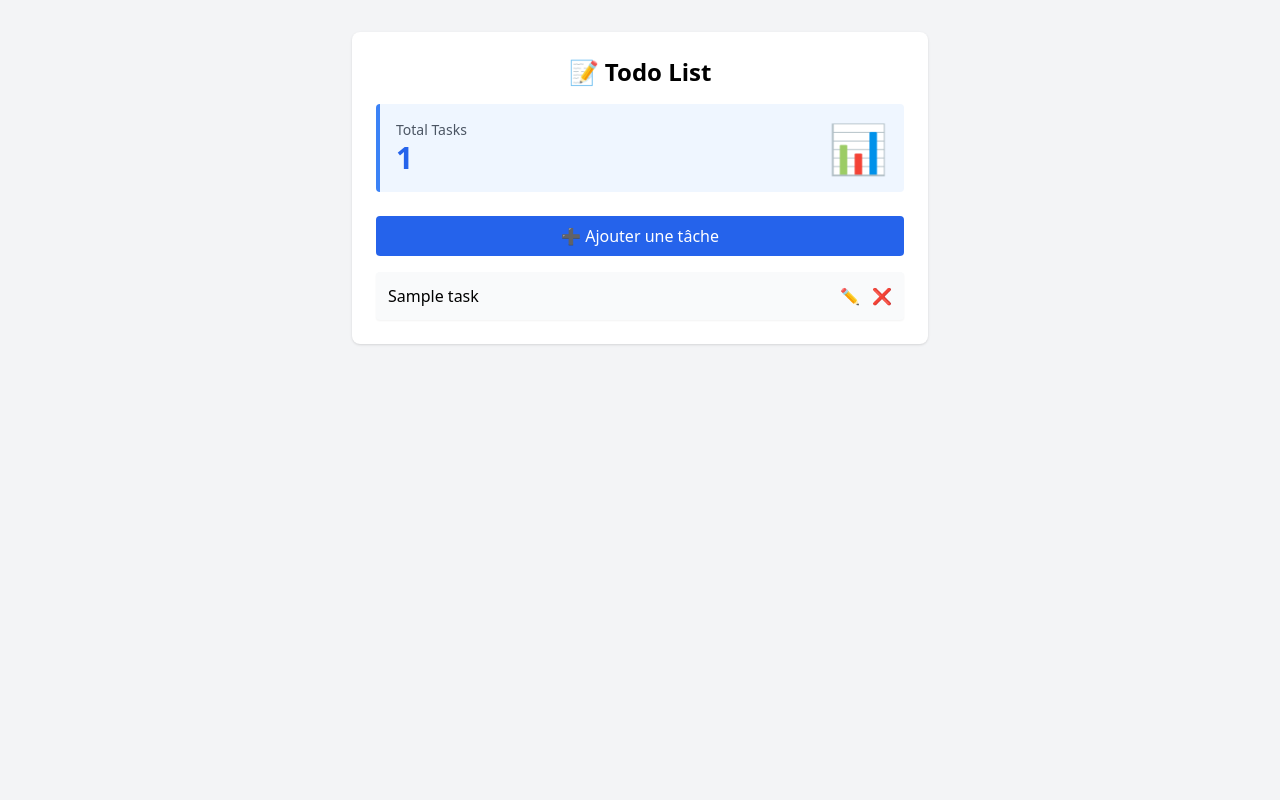
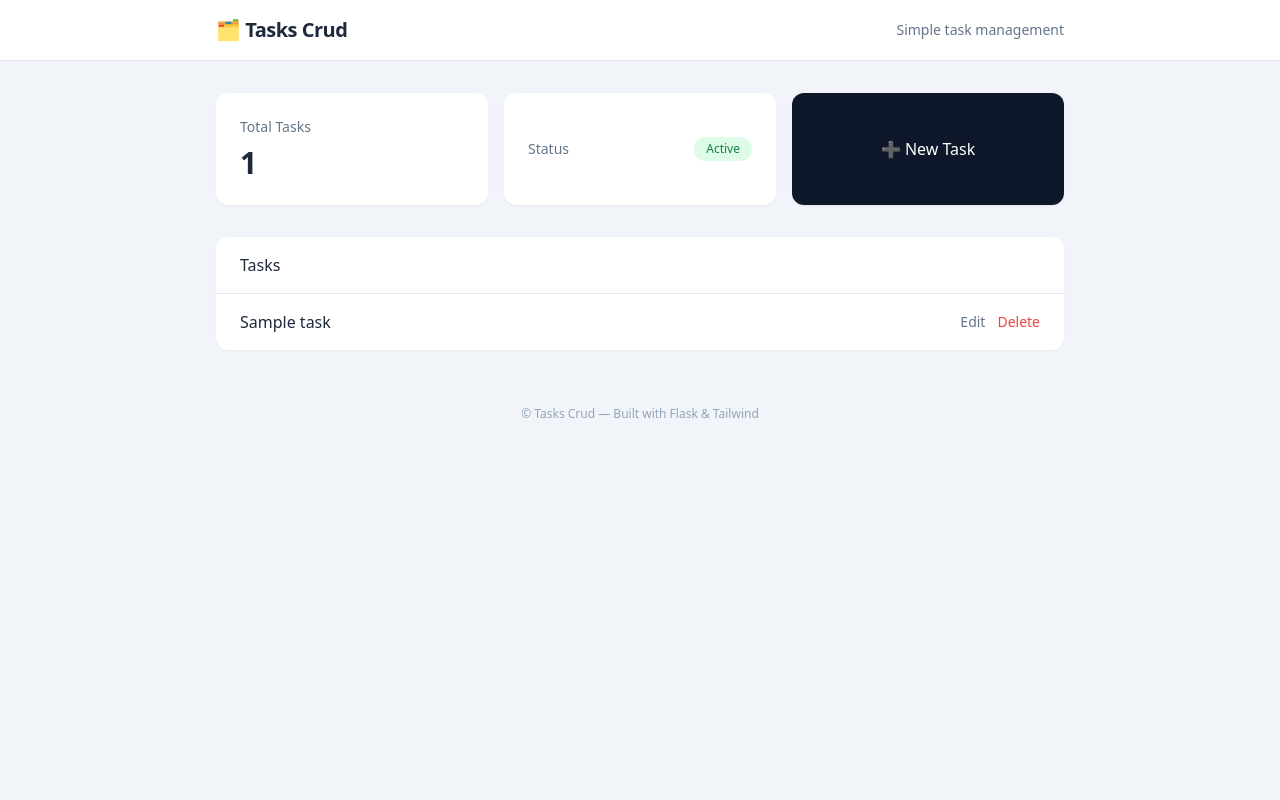
Before and after one commit to hassanjebli/devops-ci-cd-project, a Flask app: page / in a window 1280 px wide. Run offline with Flask 3, Linux system fonts and the light colour scheme; tables that the repository leaves empty hold one stand-in row (values such as "Sample post"); some libraries are stand-ins or nearby versions.

Commit message:
refactor interface

```diff
--- a/app/app.py
+++ b/app/app.py
@@ -3,7 +3,7 @@ import sqlite3
 import os
 
 app = Flask(__name__)
-
+app.config["BASE_TITLE"] = "Tasks Crud"
 DB_PATH = "app/database.db"
 
 def init_db():
@@ -30,7 +30,7 @@ def index():
     tasks = db.execute("SELECT * FROM tasks").fetchall()
     task_count = len(tasks)
     db.close()
-    return render_template("index.html", tasks=tasks, task_count=task_count)
+    return render_template("index.html", tasks=tasks, task_count=task_count,base_title=app.config["BASE_TITLE"])
 
 @app.route("/add", methods=["GET", "POST"])
 def add():
--- /dev/null
+++ b/app/templates/base.html
@@ -0,0 +1,32 @@
+<!DOCTYPE html>
+<html lang="en">
+<head>
+    <meta charset="UTF-8">
+    <title>{{ base_title }}{% block title %}{% endblock %}</title>
+    <script src="https://cdn.tailwindcss.com"></script>
+</head>
+
+<body class="bg-slate-100 text-slate-800 min-h-screen">
+
+    <!-- Header -->
+    <header class="bg-white border-b">
+        <div class="max-w-4xl mx-auto px-6 py-4 flex justify-between items-center">
+            <h1 class="text-xl font-semibold tracking-tight">
+                🗂 {{ base_title }}
+            </h1>
+            <span class="text-sm text-slate-500">Simple task management</span>
+        </div>
+    </header>
+
+    <!-- Main Content -->
+    <main class="max-w-4xl mx-auto px-6 py-8">
+        {% block content %}{% endblock %}
+    </main>
+
+    <!-- Footer -->
+    <footer class="text-center text-xs text-slate-400 py-6">
+        © {{ base_title }} — Built with Flask & Tailwind
+    </footer>
+
+</body>
+</html>
--- a/app/templates/index.html
+++ b/app/templates/index.html
@@ -1,50 +1,55 @@
-<!DOCTYPE html>
-<html>
-<head>
-    <title>Todo CRUD</title>
-    <script src="https://cdn.tailwindcss.com"></script>
-</head>
-    <body class="bg-gray-100 min-h-screen flex justify-center items-start p-8">
+{% extends "base.html" %}
+{% block title %} · Dashboard{% endblock %}
 
-        <div class="bg-white w-full max-w-xl p-6 rounded-lg shadow">
-            <h1 class="text-2xl font-bold mb-4 text-center">📝 Todo List</h1>
+{% block content %}
 
-            <!-- Statistics Dashboard -->
-            <div class="bg-blue-50 border-l-4 border-blue-500 p-4 mb-6 rounded">
-                <div class="flex items-center justify-between">
-                    <div>
-                        <p class="text-gray-600 text-sm">Total Tasks</p>
-                        <p class="text-3xl font-bold text-blue-600">{{ task_count }}</p>
+<!-- Stats -->
+<div class="grid grid-cols-1 sm:grid-cols-3 gap-4 mb-8">
+    <div class="bg-white rounded-xl shadow-sm p-6">
+        <p class="text-sm text-slate-500">Total Tasks</p>
+        <p class="text-3xl font-semibold mt-2">{{ task_count }}</p>
     </div>
-                    <div class="text-5xl">📊</div>
-                </div>
+
+    <div class="bg-white rounded-xl shadow-sm p-6 flex items-center justify-between">
+        <p class="text-sm text-slate-500">Status</p>
+        <span class="px-3 py-1 text-xs rounded-full bg-green-100 text-green-700">
+            Active
+        </span>
     </div>
 
     <a href="/add"
-            class="block text-center mb-4 bg-blue-600 text-white py-2 rounded hover:bg-blue-700">
-            ➕ Ajouter une tâche
+       class="bg-slate-900 text-white rounded-xl shadow-sm p-6 flex items-center justify-center hover:bg-slate-800 transition">
+        ➕ New Task
     </a>
+</div>
+
+<!-- Task List -->
+<div class="bg-white rounded-xl shadow-sm">
+    <div class="border-b px-6 py-4 font-medium">
+        Tasks
+    </div>
 
     {% if tasks %}
-            <ul class="space-y-2">
+    <ul class="divide-y">
         {% for task in tasks %}
-                <li class="flex justify-between items-center bg-gray-50 p-3 rounded shadow-sm">
-                    <span>{{ task.title }}</span>
-                    <div class="space-x-2">
-                        <a href="/edit/{{ task.id }}" class="text-yellow-600 hover:underline">✏️</a>
-                        <a href="/delete/{{ task.id }}" class="text-red-600 hover:underline">❌</a>
+        <li class="flex justify-between items-center px-6 py-4 hover:bg-slate-50 transition">
+            <span class="font-medium">{{ task.title }}</span>
+
+            <div class="flex gap-3 text-sm">
+                <a href="/edit/{{ task.id }}"
+                   class="text-slate-500 hover:text-slate-900">Edit</a>
+                <a href="/delete/{{ task.id }}"
+                   class="text-red-500 hover:text-red-700">Delete</a>
             </div>
         </li>
         {% endfor %}
     </ul>
     {% else %}
-            <div class="text-center text-gray-500 py-8">
-                <p class="text-lg">No tasks yet!</p>
-                <p class="text-sm">Create one to get started 👆</p>
+    <div class="text-center py-12 text-slate-500">
+        <p class="text-lg font-medium">No tasks yet</p>
+        <p class="text-sm">Create your first task to get started</p>
     </div>
     {% endif %}
 </div>
 
-    </body>
-
-</html>
+{% endblock %}
```
Also changed, not shown: app/templates/add.html (+19 -17 lines), app/templates/edit.html (+25 -13 lines). Lines whose indentation alone changed are shown as unchanged.
